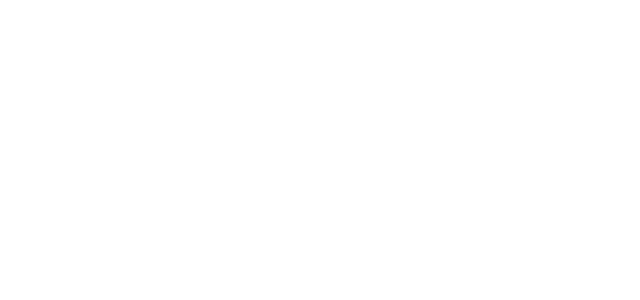
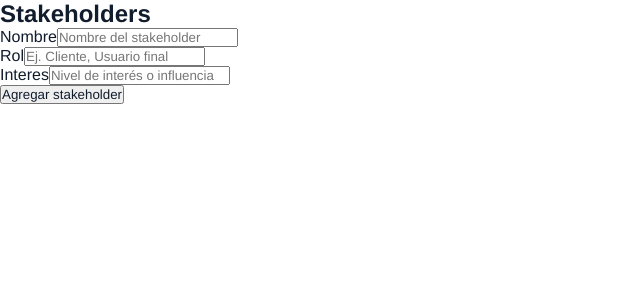
Before and after one commit to rahfflesia/graficacion, an Angular app in the folder frontend/: page /stakeholders in a window 1280 px wide. Before the commit this address led to /. Shown: the top 300 px of the page, without its empty margins (0-640 px from the left). Built offline with nearby package versions, Linux system fonts and the light colour scheme.

Commit message:
stakeholder 1

```diff
--- a/frontend/src/app/app.routes.ts
+++ b/frontend/src/app/app.routes.ts
@@ -6,6 +6,7 @@ import { MainLayout } from '../componentes/layouts/main-layout/main-layout';
 import { ProcesosPrincipales } from '../componentes/principales/procesos-principales/procesos-principales';
 import { Home } from '../componentes/principales/home/home';
 import { Roles } from '../componentes/principales/roles/roles';
+import { Stakeholders } from '../componentes/principales/stakeholders/stakeholders';
 
 export const routes: Routes = [
   { path: '', component: Home },
@@ -13,6 +14,7 @@ export const routes: Routes = [
   { path: 'registro', component: Registro },
   { path: '', redirectTo: 'login', pathMatch: 'full' },
   { path: 'roles', component: Roles },
+  { path: 'stakeholders', component: Stakeholders },
   { path : 'procesos', component: ProcesosPrincipales},
 
   {
--- a/frontend/src/componentes/principales/stakeholders/stakeholders.html
+++ b/frontend/src/componentes/principales/stakeholders/stakeholders.html
@@ -1 +1,22 @@
-<p>stakeholders works!</p>
+<div class="stakeholders-container">
+  <h2>Stakeholders</h2>
+
+  <form class="stakeholder-form">
+    <div class="form-group">
+      <label>Nombre</label>
+      <input type="text" placeholder="Nombre del stakeholder">
+    </div>
+
+    <div class="form-group">
+      <label>Rol</label>
+      <input type="text" placeholder="Ej. Cliente, Usuario final">
+    </div>
+
+    <div class="form-group">
+      <label>Interes</label>
+      <input type="text" placeholder="Nivel de interés o influencia">
+    </div>
+
+    <button type="button">Agregar stakeholder</button>
+  </form>
+</div>
```
